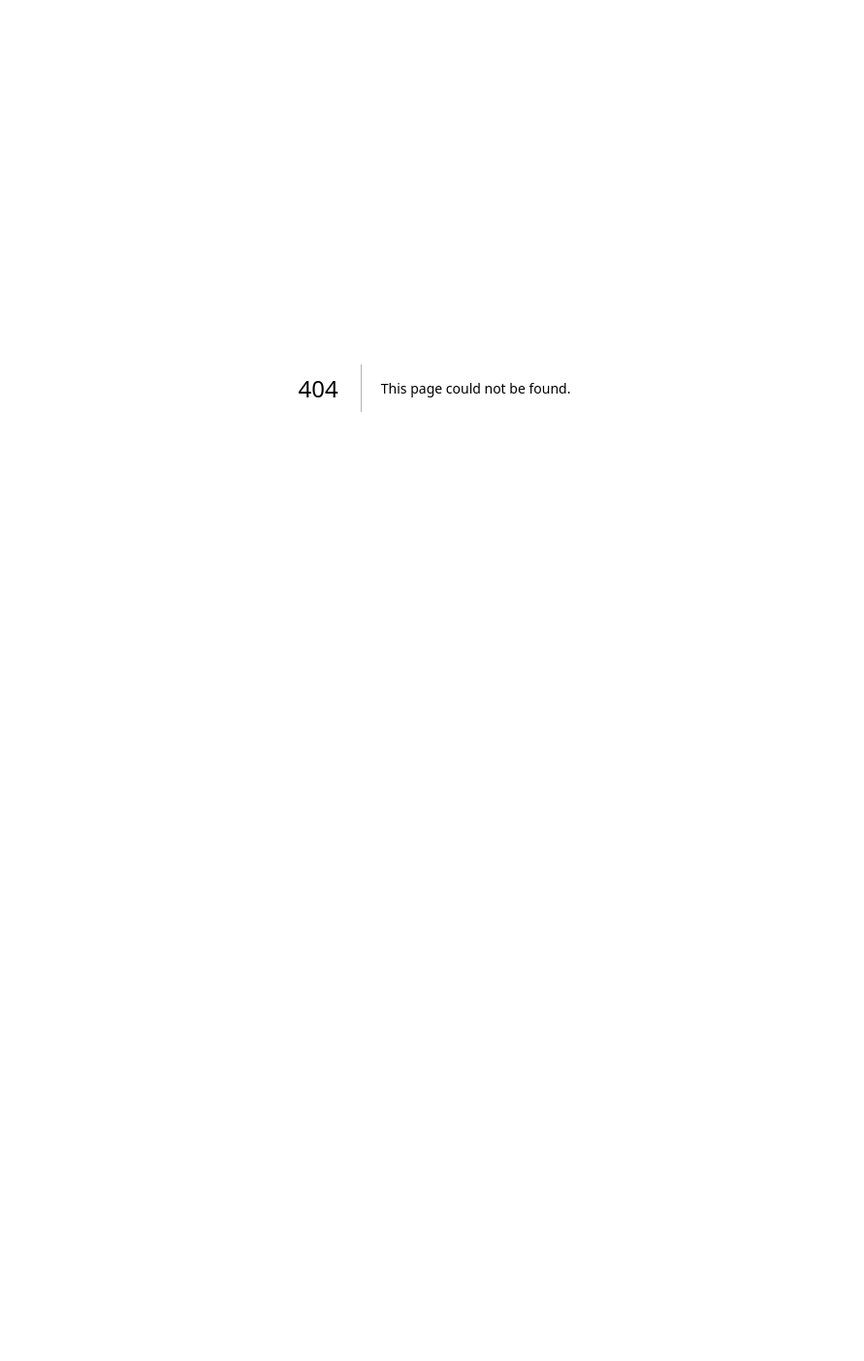
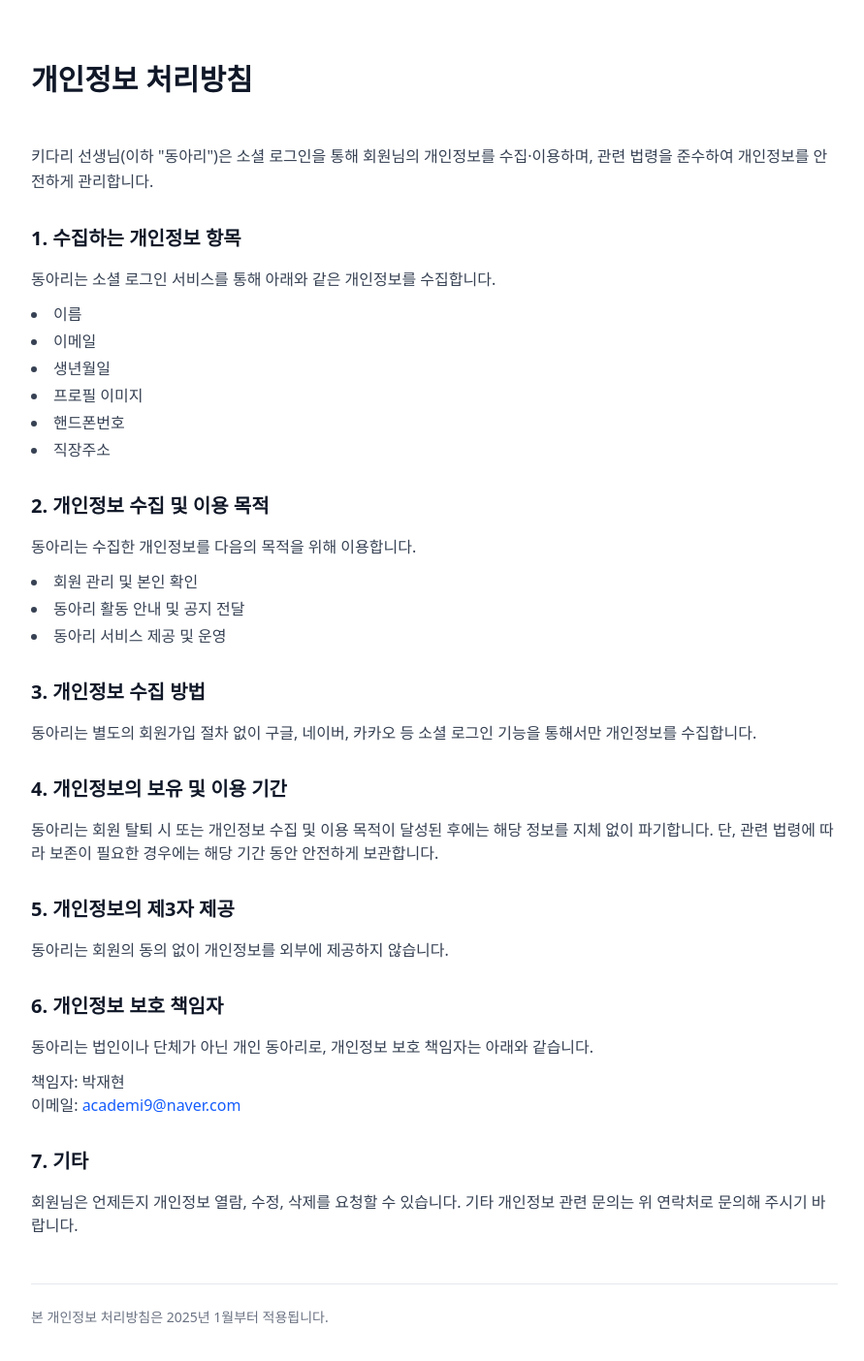
Before and after one commit to dlfdnd96/kidari-teacher, a Next.js app: page /privacy-policy in a window 1280 px wide. Before the commit this address had no page. Shown: the top 1404 px of the page at 97% size, without its empty margins (192-1083 px from the left). Before the commit the page ends 800 px from the top, so only its background shows below. Built offline with nearby package versions, Linux system fonts and the light colour scheme.

Commit message:
feat(privacy-policy): 개인정보 처리방침 추가

```diff
--- /dev/null
+++ b/src/app/(legal)/layout.tsx
@@ -0,0 +1,9 @@
+import React from 'react'
+
+export default function LegalLayout({
+	children,
+}: Readonly<{
+	children: React.ReactNode
+}>) {
+	return <main className="min-h-screen bg-white">{children}</main>
+}
--- /dev/null
+++ b/src/app/(legal)/privacy-policy/page.tsx
@@ -0,0 +1,139 @@
+import { memo } from 'react'
+
+const PrivacyPolicyPage = memo(() => {
+	return (
+		<div className="min-h-screen bg-white dark:bg-gray-900">
+			<div className="max-w-4xl mx-auto px-4 sm:px-6 lg:px-8 py-16">
+				{/* Header */}
+				<div className="mb-12">
+					<h1 className="text-3xl font-bold text-gray-900 dark:text-white mb-4">
+						개인정보 처리방침
+					</h1>
+				</div>
+
+				{/* Content */}
+				<div className="prose prose-lg max-w-none dark:prose-invert">
+					{/* Introduction */}
+					<div className="mb-8">
+						<p className="text-gray-700 dark:text-gray-300 leading-relaxed">
+							{`키다리 선생님(이하 "동아리")은 소셜 로그인을 통해 회원님의
+							개인정보를 수집·이용하며, 관련 법령을 준수하여 개인정보를 안전하게
+							관리합니다.`}
+						</p>
+					</div>
+
+					{/* Section 1 */}
+					<section className="mb-8">
+						<h2 className="text-xl font-bold text-gray-900 dark:text-white mb-4">
+							1. 수집하는 개인정보 항목
+						</h2>
+						<p className="text-gray-700 dark:text-gray-300 mb-3">
+							동아리는 소셜 로그인 서비스를 통해 아래와 같은 개인정보를
+							수집합니다.
+						</p>
+						<ul className="list-disc list-inside text-gray-700 dark:text-gray-300 space-y-1">
+							<li>이름</li>
+							<li>이메일</li>
+							<li>생년월일</li>
+							<li>프로필 이미지</li>
+							<li>핸드폰번호</li>
+							<li>직장주소</li>
+						</ul>
+					</section>
+
+					{/* Section 2 */}
+					<section className="mb-8">
+						<h2 className="text-xl font-bold text-gray-900 dark:text-white mb-4">
+							2. 개인정보 수집 및 이용 목적
+						</h2>
+						<p className="text-gray-700 dark:text-gray-300 mb-3">
+							동아리는 수집한 개인정보를 다음의 목적을 위해 이용합니다.
+						</p>
+						<ul className="list-disc list-inside text-gray-700 dark:text-gray-300 space-y-1">
+							<li>회원 관리 및 본인 확인</li>
+							<li>동아리 활동 안내 및 공지 전달</li>
+							<li>동아리 서비스 제공 및 운영</li>
+						</ul>
+					</section>
+
+					{/* Section 3 */}
+					<section className="mb-8">
+						<h2 className="text-xl font-bold text-gray-900 dark:text-white mb-4">
+							3. 개인정보 수집 방법
+						</h2>
+						<p className="text-gray-700 dark:text-gray-300">
+							동아리는 별도의 회원가입 절차 없이 구글, 네이버, 카카오 등 소셜
+							로그인 기능을 통해서만 개인정보를 수집합니다.
+						</p>
+					</section>
+
+					{/* Section 4 */}
+					<section className="mb-8">
+						<h2 className="text-xl font-bold text-gray-900 dark:text-white mb-4">
+							4. 개인정보의 보유 및 이용 기간
+						</h2>
+						<p className="text-gray-700 dark:text-gray-300">
+							동아리는 회원 탈퇴 시 또는 개인정보 수집 및 이용 목적이 달성된
+							후에는 해당 정보를 지체 없이 파기합니다. 단, 관련 법령에 따라
+							보존이 필요한 경우에는 해당 기간 동안 안전하게 보관합니다.
+						</p>
+					</section>
+
+					{/* Section 5 */}
+					<section className="mb-8">
+						<h2 className="text-xl font-bold text-gray-900 dark:text-white mb-4">
+							5. 개인정보의 제3자 제공
+						</h2>
+						<p className="text-gray-700 dark:text-gray-300">
+							동아리는 회원의 동의 없이 개인정보를 외부에 제공하지 않습니다.
+						</p>
+					</section>
+
+					{/* Section 6 */}
+					<section className="mb-8">
+						<h2 className="text-xl font-bold text-gray-900 dark:text-white mb-4">
+							6. 개인정보 보호 책임자
+						</h2>
+						<p className="text-gray-700 dark:text-gray-300 mb-3">
+							동아리는 법인이나 단체가 아닌 개인 동아리로, 개인정보 보호
+							책임자는 아래와 같습니다.
+						</p>
+						<p className="text-gray-700 dark:text-gray-300">
+							책임자: 박재현
+							<br />
+							이메일:{' '}
+							<a
+								href="mailto:academi9@naver.com"
+								className="text-blue-600 dark:text-blue-400 hover:underline"
+							>
+								academi9@naver.com
+							</a>
+						</p>
+					</section>
+
+					{/* Section 7 */}
+					<section className="mb-8">
+						<h2 className="text-xl font-bold text-gray-900 dark:text-white mb-4">
+							7. 기타
+						</h2>
+						<p className="text-gray-700 dark:text-gray-300">
+							회원님은 언제든지 개인정보 열람, 수정, 삭제를 요청할 수 있습니다.
+							기타 개인정보 관련 문의는 위 연락처로 문의해 주시기 바랍니다.
+						</p>
+					</section>
+
+					{/* Footer */}
+					<div className="border-t border-gray-200 dark:border-gray-600 pt-6 mt-12">
+						<p className="text-sm text-gray-500 dark:text-gray-400">
+							본 개인정보 처리방침은 2025년 1월부터 적용됩니다.
+						</p>
+					</div>
+				</div>
+			</div>
+		</div>
+	)
+})
+
+PrivacyPolicyPage.displayName = 'PrivacyPolicyPage'
+
+export default PrivacyPolicyPage
--- a/src/components/layout/Footer/index.tsx
+++ b/src/components/layout/Footer/index.tsx
@@ -1,6 +1,7 @@
 import { memo } from 'react'
+import Link from 'next/link'
 import { SITE_INFO } from '@/constants/homepage'
-import { GraduationCap } from 'lucide-react'
+import { GraduationCap, Shield } from 'lucide-react'
 
 const Footer = memo(() => {
 	return (
@@ -9,6 +10,20 @@ const Footer = memo(() => {
 				<div className="flex justify-center mb-3 sm:mb-4">
 					<GraduationCap className="w-8 h-8 sm:w-10 sm:h-10 text-blue-500" />
 				</div>
+
+				{/* Links */}
+				<div className="flex justify-center items-center gap-4 mb-4">
+					<Link
+						href="/privacy-policy"
+						target="_blank"
+						rel="noopener noreferrer"
+						className="inline-flex items-center text-sm text-gray-600 dark:text-gray-400 hover:text-blue-600 dark:hover:text-blue-400 transition-colors duration-200"
+					>
+						<Shield className="w-4 h-4 mr-1" />
+						개인정보 처리방침
+					</Link>
+				</div>
+
 				<div className="text-gray-600 dark:text-gray-400 text-xs sm:text-sm">
 					{SITE_INFO.copyright}
 				</div>
```
